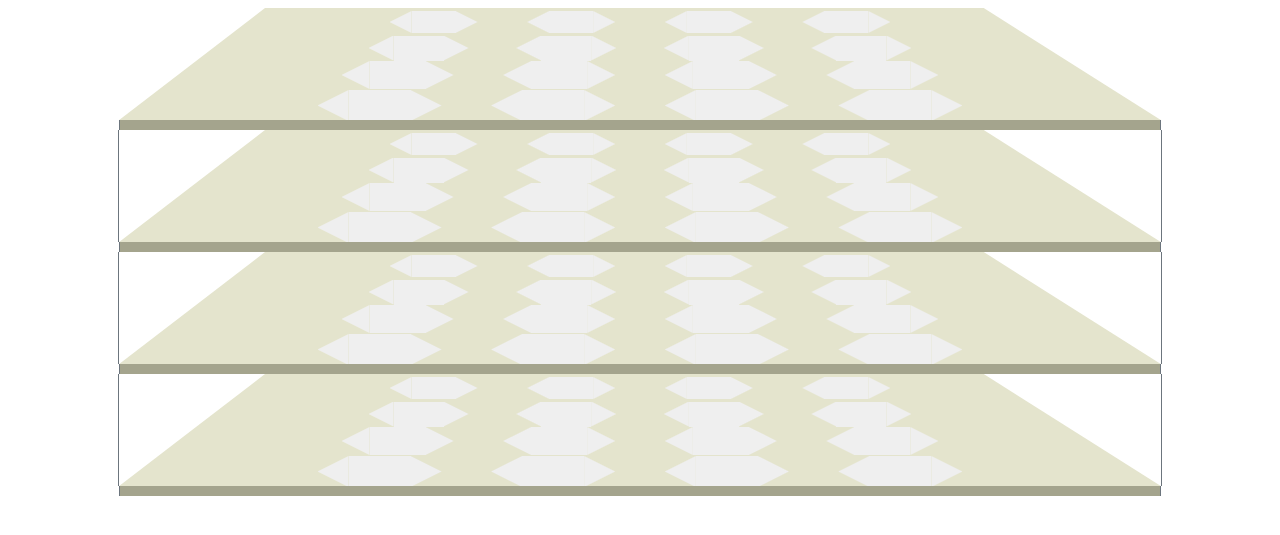
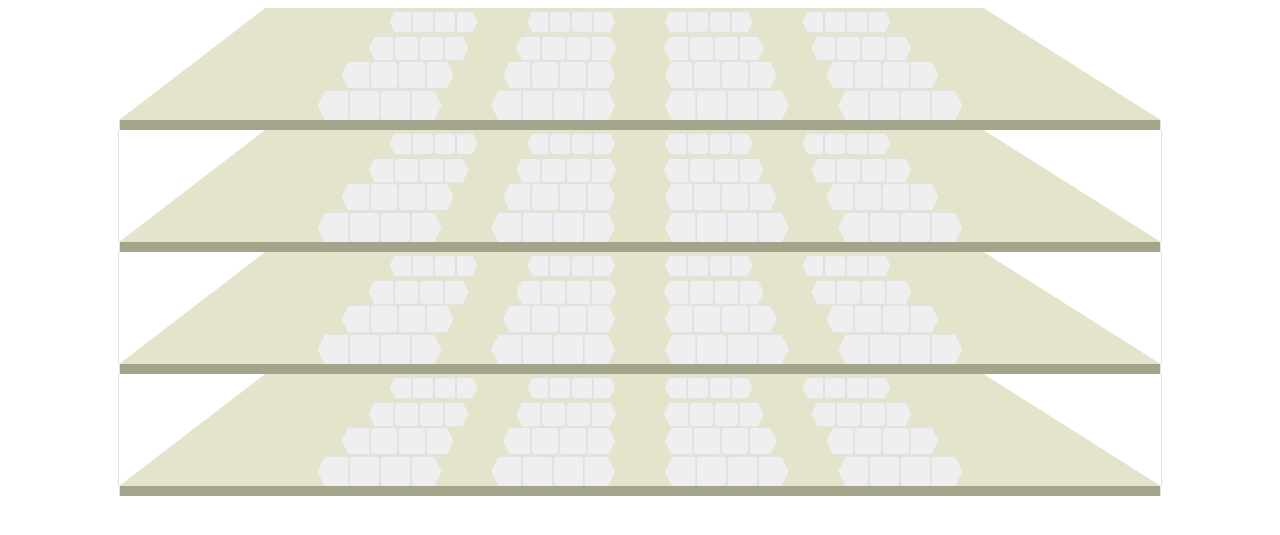
Before and after one commit to JonathanDelaney/TryTrickThatThough, a Flask app: page /play in a window 1280 px wide. Shown: the part 72-607 px from the top of the page. Run offline with Flask 2, Linux system fonts and the light colour scheme; the visitor is signed in with stand-in values (Sample User, id 1); a database or web service that is not in the repository returns one stand-in record (values such as "Sample title"); some libraries are stand-ins or nearby versions.

Commit message:
style the segments with light border and end shapes

```diff
--- a/static/css/style.css
+++ b/static/css/style.css
@@ -98,11 +98,11 @@ main {
 }
 
 .right-button {
-    clip-path: polygon(100% 50%, 0 0, 0 100%);
+    clip-path: polygon(0% 0%, 75% 0%, 100% 50%, 75% 100%, 0% 100%);
 }
 
 .left-button {
-    clip-path: polygon(100% 0, 0 50%, 100% 100%);
+    clip-path: polygon(25% 0%, 100% 1%, 100% 100%, 25% 100%, 0% 50%);
 }
 
 .r-tic {
--- a/templates/play.html
+++ b/templates/play.html
@@ -17,7 +17,7 @@
     {% for i in range(width) %}
     <div class="row">
     {% if i >= 1 %}
-    <div class="col-1 border-right border-secondary"></div>
+    <div class="col-1 border-right"></div>
     {% else %}
     <div class="col-1"></div>
     {% endif %}
@@ -31,17 +31,17 @@
                 {% if [i,j,k] in player1coordinates %}
                 <form method="POST" action="{{ url_for('play') }}">
                     <input type="hidden" name="coordinate" value="{{ i }},{{ j }},{{ k }}">
-                    <input class="r-tic tic-button" type="submit" value="" disabled>
+                    <input class="r-tic tic-button border" type="submit" value="" disabled>
                 </form>
                 {% elif [i,j,k] in player2coordinates %}
                 <form method="POST" action="{{ url_for('play') }}">
                     <input type="hidden" name="coordinate" value="{{ i }},{{ j }},{{ k }}">
-                    <input class="b-tic tic-button" type="submit" value="" disabled>
+                    <input class="b-tic tic-button border" type="submit" value="" disabled>
                 </form>
                 {% else %}
                 <form method="POST" action="{{ url_for('play') }}">
                     <input type="hidden" name="coordinate" value="{{ i }},{{ j }},{{ k }}">
-                    <input class="tic-button" type="submit" value="">
+                    <input class="tic-button rounded border" type="submit" value="">
                 </form>
                 {% endif %}
                 {% else %}
@@ -51,51 +51,51 @@
                             {% if [i,j,k,h] in player1coordinates %}
                             <form method="POST" action="{{ url_for('play') }}">
                                 <input type="hidden" name="coordinate" value="{{ i }},{{ j }},{{ k }},{{ h }}">
-                                <input class="r-tic r-{{ h }} tic-button left-button" type="submit" value="" disabled>
+                                <input class="r-tic r-{{ h }} tic-button left-button border border-left-0" type="submit" value="" disabled>
                             </form>
                             {% elif [i,j,k,h] in player2coordinates %}
                             <form method="POST" action="{{ url_for('play') }}">
                                 <input type="hidden" name="coordinate" value="{{ i }},{{ j }},{{ k }},{{ h }}">
-                                <input class="b-tic b-{{ h }} tic-button left-button" type="submit" value="" disabled>
+                                <input class="b-tic b-{{ h }} tic-button left-button border border-left-0" type="submit" value="" disabled>
                             </form>
                             {% else %}
                             <form method="POST" action="{{ url_for('play') }}">
                                 <input type="hidden" name="coordinate" value="{{ i }},{{ j }},{{ k }},{{ h }}">
-                                <input class="tic-button left-button" type="submit" value="">
+                                <input class="tic-button left-button border border-left-0" type="submit" value="">
                             </form>
                             {% endif %}
                         {% elif h == width-1 %}
                             {% if [i,j,k,h] in player1coordinates %}
                             <form method="POST" action="{{ url_for('play') }}">
                                 <input type="hidden" name="coordinate" value="{{ i }},{{ j }},{{ k }},{{ h }}">
-                                <input class="r-tic r-{{ h }} tic-button right-button" type="submit" value="" disabled>
+                                <input class="r-tic r-{{ h }} tic-button right-button border border-right-0" type="submit" value="" disabled>
                             </form>
                             {% elif [i,j,k,h] in player2coordinates %}
                             <form method="POST" action="{{ url_for('play') }}">
                                 <input type="hidden" name="coordinate" value="{{ i }},{{ j }},{{ k }},{{ h }}">
-                                <input class="b-tic b-{{ h }} tic-button right-button" type="submit" value="" disabled>
+                                <input class="b-tic b-{{ h }} tic-button right-button border border-right-0" type="submit" value="" disabled>
                             </form>
                             {% else %}
                             <form method="POST" action="{{ url_for('play') }}">
                                 <input type="hidden" name="coordinate" value="{{ i }},{{ j }},{{ k }},{{ h }}">
-                                <input class="tic-button right-button" type="submit" value="">
+                                <input class="tic-button right-button border border-right-0" type="submit" value="">
                             </form>
                             {% endif %}
                         {% else %}
                             {% if [i,j,k,h] in player1coordinates %}
                             <form method="POST" action="{{ url_for('play') }}">
                                 <input type="hidden" name="coordinate" value="{{ i }},{{ j }},{{ k }},{{ h }}">
-                                <input class="r-tic r-{{ h }} tic-button" type="submit" value="" disabled>
+                                <input class="r-tic r-{{ h }} tic-button rounded border" type="submit" value="" disabled>
                             </form>
                             {% elif [i,j,k,h] in player2coordinates %}
                             <form method="POST" action="{{ url_for('play') }}">
                                 <input type="hidden" name="coordinate" value="{{ i }},{{ j }},{{ k }},{{ h }}">
-                                <input class="b-tic b-{{ h }} tic-button" type="submit" value="" disabled>
+                                <input class="b-tic b-{{ h }} tic-button rounded border" type="submit" value="" disabled>
                             </form>
                             {% else %}
                             <form method="POST" action="{{ url_for('play') }}">
                                 <input type="hidden" name="coordinate" value="{{ i }},{{ j }},{{ k }},{{ h }}">
-                                <input class="tic-button" type="submit" value="">
+                                <input class="tic-button rounded border" type="submit" value="">
                             </form>
                             {% endif %}
                         {% endif %}
@@ -109,13 +109,13 @@
         {% endfor %}
     </div>
     {% if i >= 1 %}
-    <div class="col-1 border-left border-secondary"></div>
+    <div class="col-1 border-left"></div>
     {% else %}
     <div class="col-1"></div>
     {% endif %}
     </div>
     <div class="row">
-    <div class="col-10 offset-1 border-left border-right border-secondary plane-spacer"></div>
+    <div class="col-10 offset-1 border-left border-right plane-spacer"></div>
     </div>
     {% endfor %}
 </div>
```
